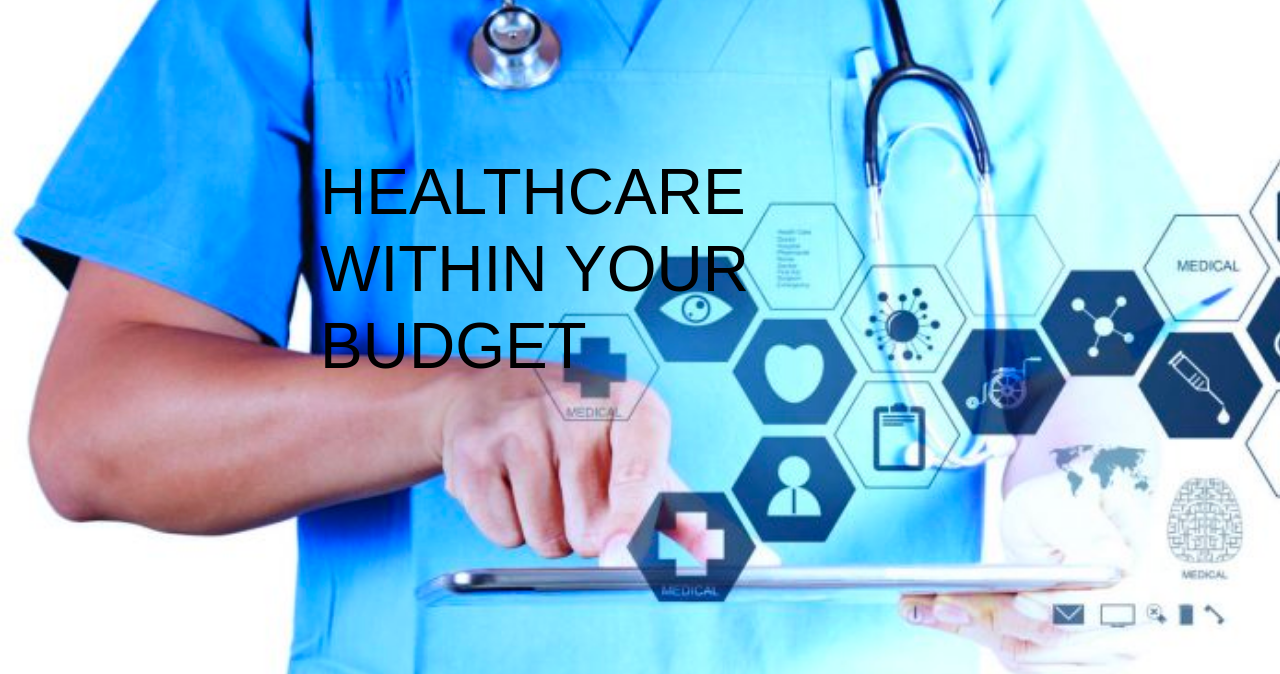
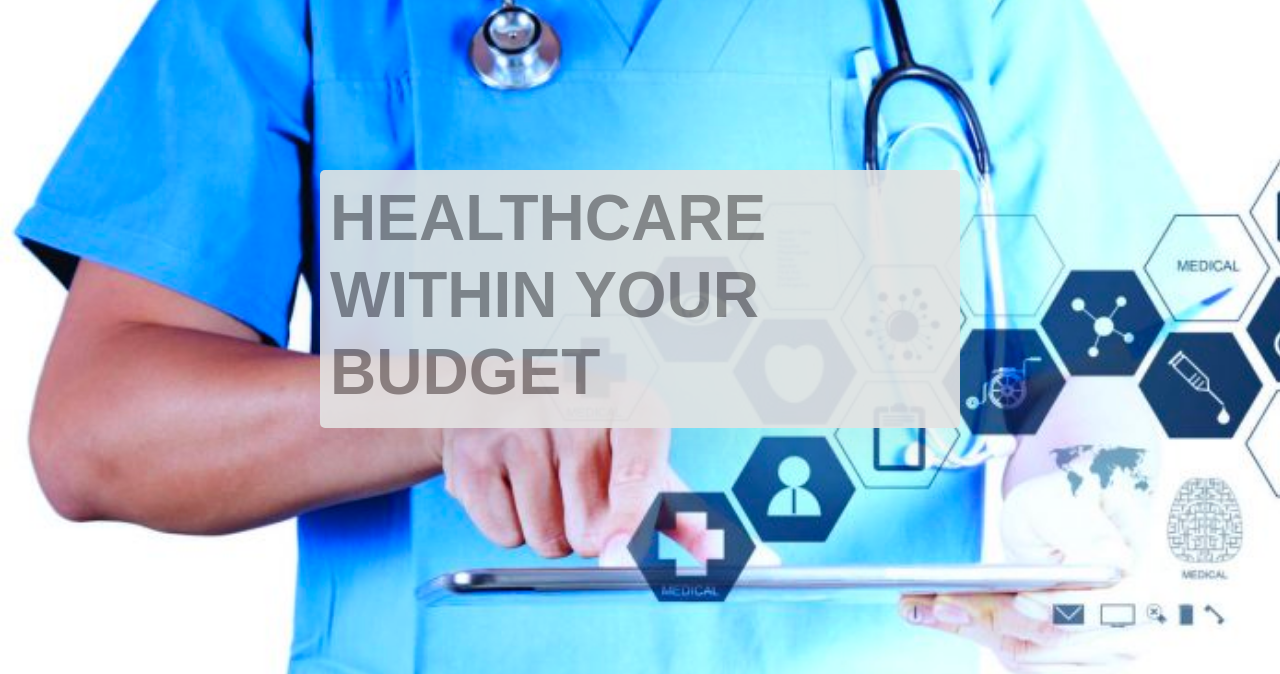
Before and after one commit to EdwinE97/hopehacks-g3, a plain HTML site: page index.html in a window 1280 px wide. Shown: the part 126-800 px from the top of the page. Drawn offline with nearby package versions, Linux system fonts and the light colour scheme.

Commit message:
added box shadow to home page

```diff
--- a/index.html
+++ b/index.html
@@ -41,7 +41,9 @@
 
         <div class="hero-image">
           <div class="hero-text">
+            <div class="wrap">
             <h1>HEALTHCARE WITHIN YOUR BUDGET</h1>
+          </div>
           </div>
 
 
--- a/style.css
+++ b/style.css
@@ -8,6 +8,7 @@
 header {
   position: sticky;
   top: 0;
+  z-index: 1;
 }
 
 .hero-image {
@@ -22,15 +23,25 @@ header {
 }
 
 .hero-text {
-  color: black;
+  color: #847e7e;
   position: absolute;
-  top: 35%;
+  top: 37%;
   left: 50%;
   transform: translateX(-50%);
 }
 
 .hero-text h1 {
   font-size: 4rem;
+  font-weight: bold;
+}
+
+.wrap {
+  padding: 10px;
+  box-shadow: 0 20px 50px rgb(0 0 0 / 6%);
+  margin: 0 auto;
+  background-color: #e3e2e2;
+  border-radius: 5px;
+  opacity: 0.9;
 }
 
 .navigation {
```
